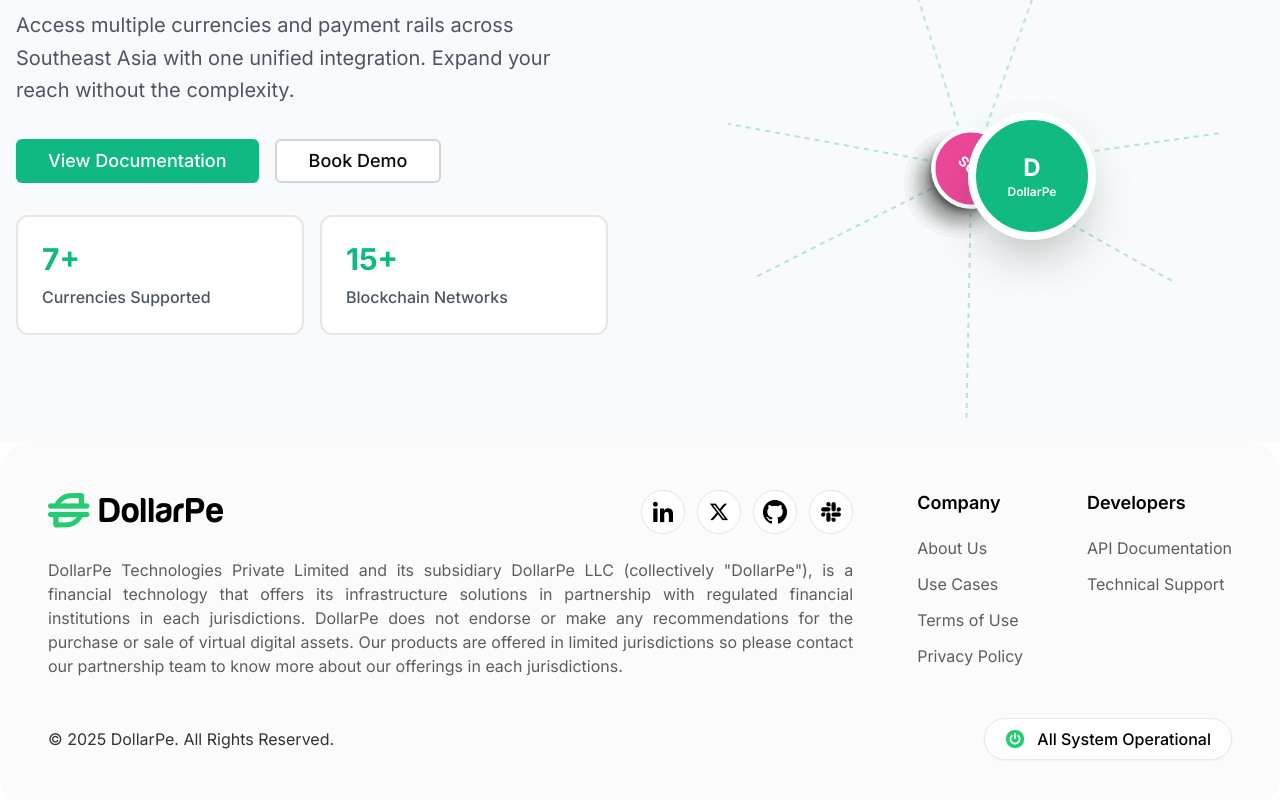
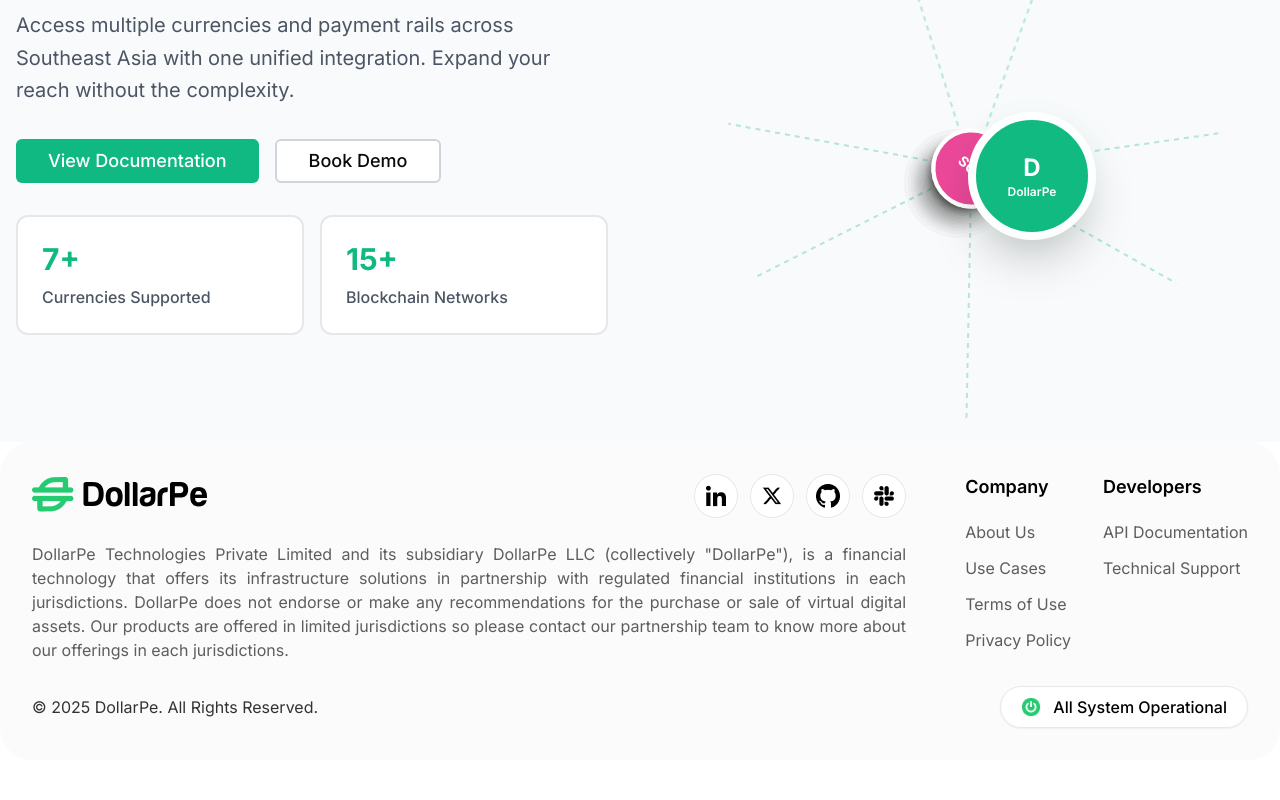
Before and after one commit to srivathsav004/landingpage, a Next.js app: page / in a window 1280 px wide. Shown: the part 7137-7937 px from the top of the page. After the commit the page ends 7897 px from the top, so only its background shows below. Built offline with nearby package versions, Linux system fonts and the light colour scheme.

Commit message:
footer scroll bar fix

```diff
--- a/app/globals.css
+++ b/app/globals.css
@@ -79,4 +79,10 @@
   body {
     @apply bg-background text-foreground overflow-x-hidden;
   }
+  html {
+    overflow-x: hidden;
+  }
+  #__next {
+    overflow-x: hidden;
+  }
 }
--- a/app/landing-page/components/footer.tsx
+++ b/app/landing-page/components/footer.tsx
@@ -6,17 +6,17 @@ import Image from 'next/image';
 
 export function Footer() {
   return (
-    <footer className="relative w-full">
+    <footer className="relative w-full overflow-hidden">
       {/* Main Footer Container */}
       <motion.div
         initial={{ opacity: 0, y: 50 }}
         whileInView={{ opacity: 1, y: 0 }}
         viewport={{ once: true }}
         transition={{ duration: 0.8, ease: "easeOut" }}
-        className="mx-auto max-w-[1402px] bg-[#F2F2F24D] rounded-[32px] px-6 lg:px-12 py-8 lg:py-12"
+        className="mx-auto w-full max-w-[1402px] bg-[#F2F2F24D] rounded-[32px] px-4 sm:px-6 lg:px-8 py-6 lg:py-8"
       >
         {/* Main Content Container */}
-        <div className="w-full flex flex-col lg:flex-row justify-between items-start gap-10 lg:gap-16">
+        <div className="w-full flex flex-col lg:flex-row justify-between items-start gap-6 lg:gap-8">
 
           {/* Left Section - Logo, Social Icons, and Description */}
           <motion.div
@@ -87,7 +87,7 @@ export function Footer() {
             whileInView={{ opacity: 1, x: 0 }}
             viewport={{ once: true }}
             transition={{ duration: 0.6, delay: 0.3 }}
-            className="flex gap-12 lg:gap-16 flex-wrap"
+            className="flex gap-6 lg:gap-8 flex-wrap"
           >
             {/* Company Section */}
             <div className="flex flex-col gap-5">
@@ -121,7 +121,7 @@ export function Footer() {
           whileInView={{ opacity: 1, y: 0 }}
           viewport={{ once: true }}
           transition={{ duration: 0.6, delay: 0.5 }}
-          className="flex flex-col lg:flex-row justify-between items-center gap-6 mt-10"
+          className="flex flex-col lg:flex-row justify-between items-center gap-4 mt-6"
         >
           {/* Copyright */}
           <p className="text-black text-sm lg:text-base opacity-80 text-center lg:text-left">
```
